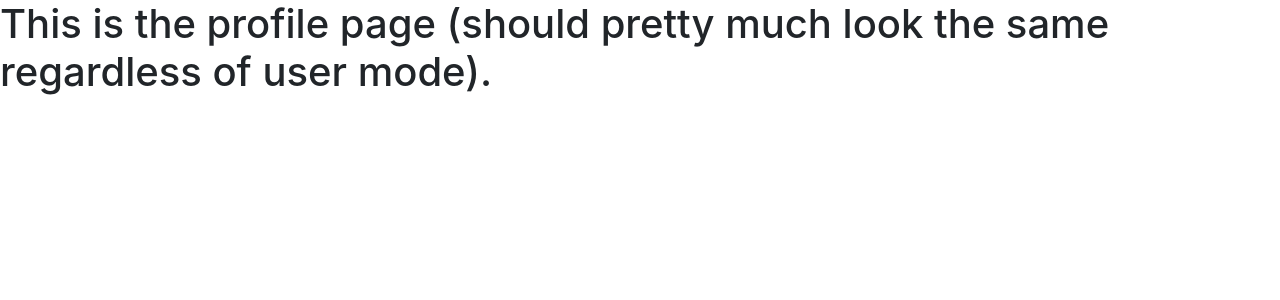
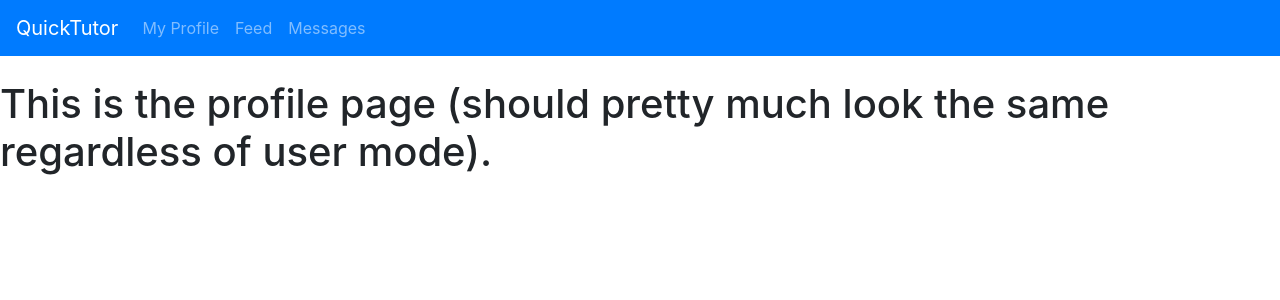
Before and after one commit to quinnlewis98/QuickTutor, a Django app: page /profile/ in a window 1280 px wide. Shown: the top 300 px of the page. Run offline with Django 3.2, Linux system fonts and the light colour scheme; a user stored in the database is signed in; some libraries are stand-ins or nearby versions.

Commit message:
navbar on remaining pages

```diff
--- a/app/templates/app/feed.html
+++ b/app/templates/app/feed.html
@@ -13,7 +13,7 @@
 </head>
 <body>
     <nav class="navbar navbar-expand-lg navbar-dark bg-primary">
-        <a class="navbar-brand" href="#">QuickTutor</a>
+        <a class="navbar-brand" href='http://localhost:8000/'>QuickTutor</a>
         <div id="navbarNav">
           <ul class="navbar-nav">
             <li class="nav-item">
--- a/app/templates/app/myRequest.html
+++ b/app/templates/app/myRequest.html
@@ -14,7 +14,7 @@
   </head>
 
 <nav class="navbar navbar-expand-lg navbar-dark bg-primary">
-    <a class="navbar-brand" href="#">QuickTutor</a>
+    <a class="navbar-brand" href='http://localhost:8000/'>QuickTutor</a>
     <div id="navbarNav">
       <ul class="navbar-nav">
         <li class="nav-item">
--- a/app/templates/app/profile.html
+++ b/app/templates/app/profile.html
@@ -11,6 +11,24 @@
     <title>Profile</title>
   </head>
   <body>
+
+    <nav class="navbar navbar-expand-lg navbar-dark bg-primary">
+      <a class="navbar-brand" href='http://localhost:8000/'>QuickTutor</a>
+      <div id="navbarNav">
+        <ul class="navbar-nav">
+          <li class="nav-item">
+            <a class="nav-link" href = 'http://localhost:8000/profile/' >My Profile</a>
+          </li>
+          <li class="nav-item">
+            <a class="nav-link" href = 'http://localhost:8000/feed/' >Feed</a>
+          </li>
+          <li class="nav-item">
+            <a class="nav-link" href = 'http://localhost:8000/contacts/' >Messages</a>
+          </li>
+        </ul>
+      </div>
+    </nav><br>
+
     <h1>This is the profile page (should pretty much look the same regardless of user mode).</h1>
 
     <!-- Optional JavaScript -->
```
Also changed, not shown: app/templates/app/contacts.html (+18 -0 lines).
